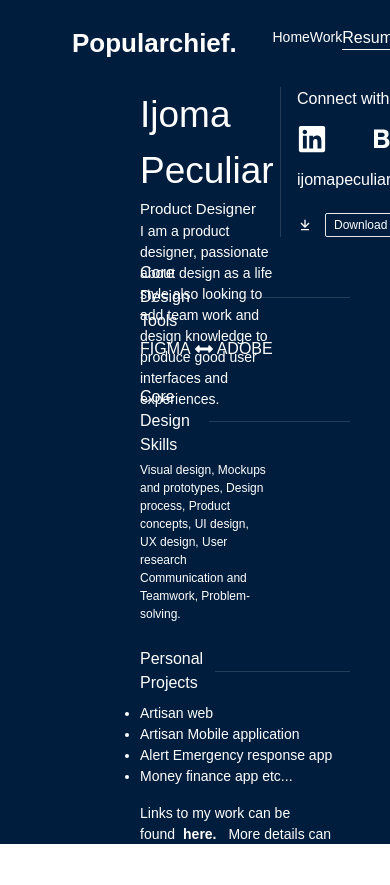
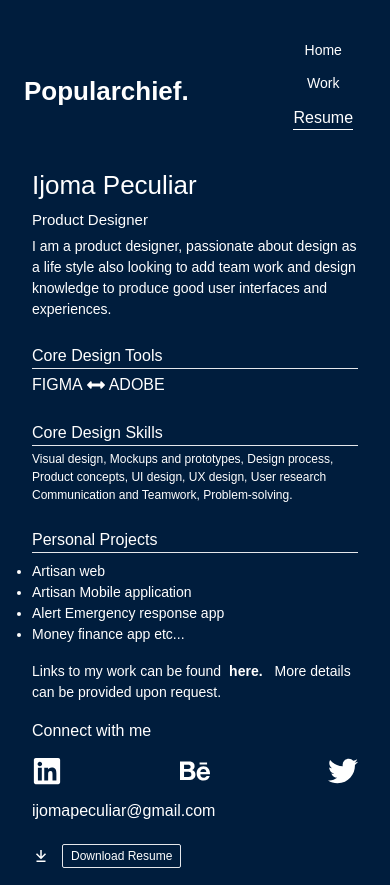
Before and after one commit to okwuchiada/populachief, a React (Create React App) app: page /resume in a window 390 px wide. Before the commit the page ends 844 px from the top, so only its background shows below. Built offline with nearby package versions, Linux system fonts and the light colour scheme.

Commit message:
mobile view

```diff
--- a/src/App.js
+++ b/src/App.js
@@ -5,7 +5,7 @@ import { BrowserRouter as Router, Routes, Route } from 'react-router-dom';
 
 function App() {
   return (
-    <div className='relative bg-ogpBlue text-white h-screen px-10 overflow-hidden'>
+    <div className='relative bg-ogpBlue text-white py-4 h-auto lg:h-screen lg:px-10 px-4 lg:overflow-hidden'>
       <Router>
         <Routes>
           <Route path='/' element={<Home />} />
--- a/src/components/Header.jsx
+++ b/src/components/Header.jsx
@@ -5,7 +5,7 @@ import { NavLink, Link } from 'react-router-dom'
 const Header = () => {
 
     return (
-        <div className="px-8 py-6 flex justify-between items-center w-full">
+        <div className="lg:px-8 px-2 py-6 flex justify-between items-center w-full">
             <div className="nav-logo"
                 animate={{ x: 100 }}
                 transition={{ delay: 1, duration: 2 }}
@@ -14,7 +14,7 @@ const Header = () => {
             </div>
 
 
-            <div className="nav-links w-1/4 px-4 flex justify-between items-center">
+            <div className="nav-links w-1/4 px-4 flex lg:flex-row flex-col justify-between items-center">
                 <NavLink to="/home" className={({ isActive }) =>
                     isActive ? 'active' : 'inactive cursor-pointer font-montserrat text-[14px] mb-3 hover:scale-125 transition-all duration-200 ease-in-out '}>Home</NavLink>
                 <NavLink to="/work" className={({ isActive }) =>
--- a/src/components/Home.jsx
+++ b/src/components/Home.jsx
@@ -26,7 +26,7 @@ export const Socials = ({ xValue, yValue }) => {
     ]
     return (
         <div
-            className='flex flex-col'
+            className='flex lg:flex-col lg:block hidden lg:mt-0 mt-4 flex-row justify-between items-center'
         >
             {handles.map((link, index) => (
                 <motion.a
@@ -34,7 +34,8 @@ export const Socials = ({ xValue, yValue }) => {
                     key={index}
                     animate={{ x: xValue, y: yValue }}
                     transition={{ delay: 1, duration: 2 }}
-                    className='mb-6 text-[23px]'
+                    className='mb-6 text-[23px] ml-3 lg:ml-0'
+                    target={'_blank'} rel="noreferrer"
                 >
                     {link.icon}
                 </motion.a>
@@ -47,19 +48,19 @@ const Home = () => {
 
 
     return (
-        <div className='h-full'>
+        <div className='h-screen'>
             <Nav />
-            <section className='bg-ogpBlue h-[70%] flex items-center justify-evenly'>
+            <section className='bg-ogpBlue h-[70%] flex lg:flex-row flex-col-reverse items-center justify-evenly'>
                 <Socials xValue={100} yValue={0} />
-                <div className='flex items-center w-1/2'>
+                <div className='flex items-center lg:w-1/2 w-full px-6'>
                     <div>
-                        <img src="/images/hero-image.svg" alt="" className='object-cover w-96' />
+                        <img src="/images/hero-image.svg" alt="" className='object-cover w-96 lg:block hidden' />
                     </div>
-                    <div>
+                    <div className='flex flex-col items-center'>
                         <motion.h2 initial={{ opacity: 0 }}
                             animate={{ opacity: 1 }}
-                            className='font-bold text-[37px]'>Hello, I'm Ijoma Peculiar.</motion.h2>
-                        <p className='text-[20px] ml-3 font-poppins'>I'm a Product designer. I create awesome
+                            className='font-bold text-[28px] lg:text-[37px]'>Hello, I'm Ijoma Peculiar.</motion.h2>
+                        <p className='text-[20px] lg:ml-3 font-poppins'>I'm a Product designer. I create awesome
                             UI/UX designs using amazing platforms like,
                             Figma and Adobe.</p>
 
--- a/src/components/Portfolio.jsx
+++ b/src/components/Portfolio.jsx
@@ -1,6 +1,7 @@
 import React from 'react'
 import { Nav } from '.'
 import { Socials } from './Home'
+import { motion } from 'framer-motion'
 
 const Portfolio = () => {
 
@@ -35,18 +36,23 @@ const Portfolio = () => {
     return (
         <>
             <Nav />
-            <section className='flex justify-evenly items-center px-10'>
+            <section className='flex flex-col-reverse lg:flex-row lg:justify-evenly justify-between items-center lg:px-10 '>
                 <Socials xValue={0} yValue={-100} />
-                <div className='flex justify-between flex-wrap items-center gap-4 w-4/5'>
+                <div className='flex justify-between flex-wrap items-center gap-4 lg:gap-10 w-4/5'>
                     {/* <p className='text-[12px] font-bold'>FREELANCING</p> */}
                     {works.map((work, index) => (
                         // <a href={work.link} key={index} className='w-96 border border-[#FFFFFF24] rounded-md py-[24px] px-[21px] w-[400px] h-[220px] flex flex-col justify-between font-poppins hover:shadow-lg hover:scale-110'></a>
-                        <div key={index} className='w-96 border border-[#FFFFFF24] rounded-md py-[24px] px-[21px] w-[400px] h-[220px] flex flex-col justify-between font-poppins'>
+                        <motion.div key={index}
+                            className='w-96 border border-[#FFFFFF24] rounded-md py-[24px] px-[21px] w-[400px] h-[220px] flex flex-col justify-between font-poppins'
+                            initial={{ opacity: 0, scale: 0.5 }}
+                            animate={{ opacity: 1, scale: 1 }}
+                            transition={{ duration: 1 }}
+                        >
                             <h1 className='text-[23px]'>{work.title}</h1>
                             <h2 className='text-[13px] font-bold'>{work.subtitle}</h2>
                             <p className='text-[14px]'>{work.description}</p>
                             <a href={work.link} className='w-[140px] bg-white text-ogpBlue px-3 rounded-md text-[12px] font-bold py-1 hover:scale-110 hover:shadow-lg'>VIEW ON BEHANCE</a>
-                        </div>
+                        </motion.div>
                     ))}
                 </div>
             </section>
--- a/src/components/Resume.jsx
+++ b/src/components/Resume.jsx
@@ -8,17 +8,17 @@ const Contact = () => {
     return (
         <>
             <Nav />
-            <section className='font-poppins pl-[100px]'>
+            <section className='font-poppins lg:pl-[100px] px-4'>
                 <div className='flex justify-between items-center'>
-                    <div className='w-2/3 flex flex-col justify-between h-[150px]'>
-                        <h1 className='text-[37px]'>Ijoma Peculiar</h1>
-                        <h2 className='text-[15px]'>Product Designer</h2>
-                        <p className='text-[14px] '>
+                    <div className='lg:w-2/3 w-full flex flex-col justify-between lg:h-[150px]'>
+                        <h1 className='lg:text-[37px] text-[26px]'>Ijoma Peculiar</h1>
+                        <h2 className='text-[15px] mt-1 lg:mt-0'>Product Designer</h2>
+                        <p className='text-[14px] mt-1 lg:mt-0'>
                             I am a product designer, passionate about design as a life style also looking to
                             add team work and design knowledge to produce good user interfaces and experiences.
                         </p>
                     </div>
-                    <div className='w-1/3 border-l border-[#FFFFFF24] px-4 flex h-[150px]'>
+                    <div className='w-1/3 border-l border-[#FFFFFF24] px-4 flex h-[150px] lg:flex hidden'>
                         <div className='flex flex-col justify-between'>
                             <h3>Connect with me</h3>
                             <div className='flex justify-between'>
@@ -28,9 +28,9 @@ const Contact = () => {
                             </div>
                             <a href="mailto:ijomapeculiar@gmail.com">ijomapeculiar@gmail.com</a>
                             <div className='mt-2 flex items-center'>
-                                <BiArrowToBottom />
+                                <span className='text-lg'><BiArrowToBottom /></span>
                                 {/* <a href="http://"></a> */}
-                                <a href="chrome://external-file/Peculiar_Ijoma_CV%202.PDF" target={'_blank'} rel="noreferrer" className='border rounded-sm px-2 ml-3 py-[2px] text-[12px]'>Download Resume</a>
+                                <a href="chrome://external-file/Peculiar_Ijoma_CV%202.PDF" target={'_blank'} rel="noreferrer" className='border rounded-sm px-2 ml-2 py-[2px] text-[12px]'>Download Resume</a>
                             </div>
                         </div>
                         <div>
@@ -41,24 +41,24 @@ const Contact = () => {
 
                 </div>
                 <div className='mt-6'>
-                    <div className='flex items-center mb-1'>
+                    <div className='flex items-center mb-1 border-b lg:border-none'>
                         <h3>Core Design Tools</h3>
-                        <div className='w-80 bg-[#FFFFFF24] h-[0.5px] ml-3'></div>
+                        <div className='w-80 bg-[#FFFFFF24] h-[0.5px] ml-3 lg:block hidden'></div>
                     </div>
                     <p className='flex uppercase items-center'>Figma<span className='text-lg mx-1'><FaArrowsAltH /></span>Adobe</p>
                 </div>
                 <div className='mt-6'>
-                    <div className='flex items-center mb-1'>
+                    <div className='flex items-center mb-1 border-b lg:border-none'>
                         <h3>Core Design Skills</h3>
-                        <div className='w-80 bg-[#FFFFFF24] h-[0.5px] ml-3'></div>
+                        <div className='w-80 bg-[#FFFFFF24] h-[0.5px] ml-3 lg:block hidden'></div>
                     </div>
-                    <p className='w-[60%] text-[12px]'>Visual design, Mockups and prototypes, Design process, Product concepts, UI design, UX design, User research Communication and Teamwork, Problem-solving.
+                    <p className='lg:w-[60%] w-full text-[12px]'>Visual design, Mockups and prototypes, Design process, Product concepts, UI design, UX design, User research Communication and Teamwork, Problem-solving.
                     </p>
                 </div>
                 <div className='mt-6'>
-                    <div className='flex items-center mb-1'>
+                    <div className='flex items-center mb-1 border-b lg:border-none'>
                         <h3>Personal Projects</h3>
-                        <div className='w-80 bg-[#FFFFFF24] h-[0.5px] ml-3'></div>
+                        <div className='w-80 bg-[#FFFFFF24] h-[0.5px] ml-3 lg:block hidden'></div>
                     </div>
                     <ul className='list-disc text-[14px] mt-2'>
                         <li> Artisan web</li>
@@ -69,6 +69,20 @@ const Contact = () => {
 
                     <p className='text-[14px] mt-4'>Links to my work can be found<Link to='/work' className='px-2 hover:scale-110 font-semibold'>here.</Link> More details can be provided upon request.</p>
                 </div>
+                <div className='flex flex-col justify-between lg:hidden mt-4 h-[150px]'>
+                    <h3>Connect with me</h3>
+                    <div className='flex justify-between'>
+                        <a href='https://www.linkedin.com/in/ijoma-peculiar-72b559242' className='text-[30px] hover:scale-110 hover:shadow-lg' target={'_blank'} rel="noreferrer"><FaLinkedin /></a>
+                        <a href='https://www.behance.net/d_syndicate' className='text-[30px] hover:scale-110 hover:shadow-lg' target={'_blank'} rel="noreferrer"><FaBehance /></a>
+                        <a href='https://twitter.com/alias_bankz' className='text-[30px] hover:scale-110 hover:shadow-lg' target={'_blank'} rel="noreferrer"><FaTwitter /></a>
+                    </div>
+                    <a href="mailto:ijomapeculiar@gmail.com" target={'_blank'} rel="noreferrer">ijomapeculiar@gmail.com</a>
+                    <div className='mt-2 flex items-center'>
+                        <span className='text-lg'><BiArrowToBottom /></span>
+                        {/* <a href="http://"></a> */}
+                        <a href="chrome://external-file/Peculiar_Ijoma_CV%202.PDF" target={'_blank'} rel="noreferrer" className='border rounded-sm px-2 ml-3 py-[2px] text-[12px]'>Download Resume</a>
+                    </div>
+                </div>
 
             </section>
         </>
```
